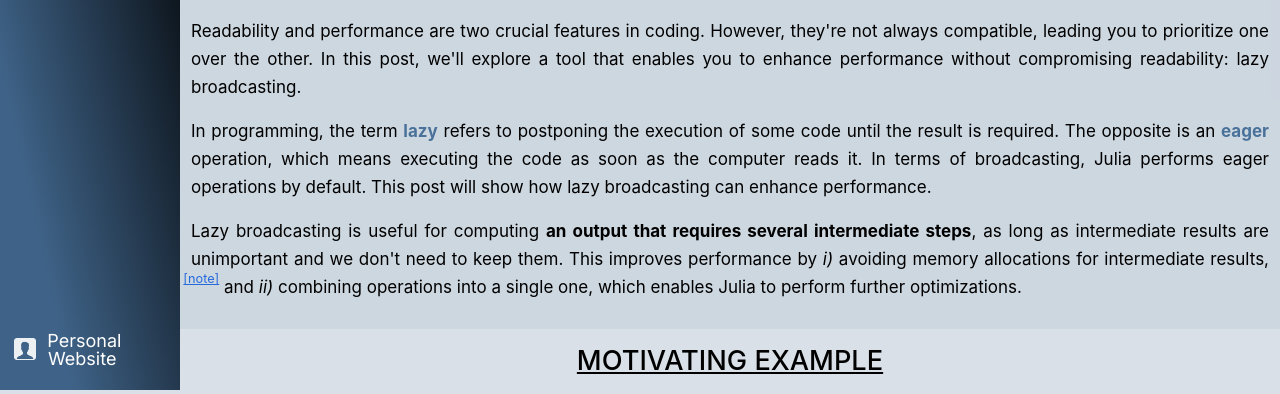
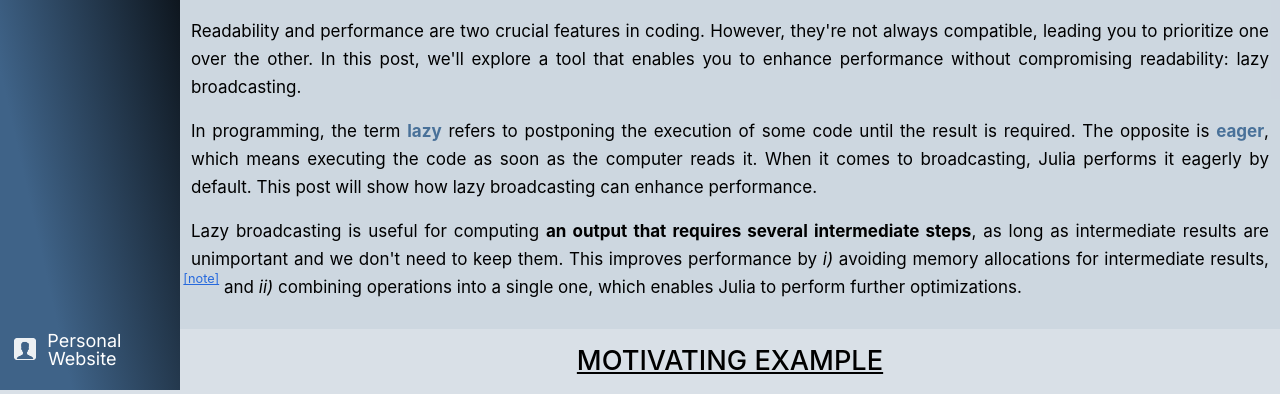
Before and after one commit to alfaromartino/blog, a plain HTML site: page PAGES/03_LazyArrays/index.html in a window 1280 px wide. Shown: the part 410-804 px from the top of the page. Drawn offline with nearby package versions, Linux system fonts and the light colour scheme; a web font is replaced by a local one.

Commit message:
Update index.html

```diff
--- a/PAGES/03_LazyArrays/index.html
+++ b/PAGES/03_LazyArrays/index.html
@@ -1781,7 +1781,7 @@ h1{
       <img src="/blog/assets/icons/exclamation.png" style="width:auto; height:30px;opacity:0.99;padding-bottom:4px; margin-left:-4px;">
       Remark </span>  </div>  <div class=content>     The <strong> script used in this post</strong> can be found <a href="https://github.com/alfaromartino/blog/tree/main//assets/PAGES/03_LazyArrays/codeDownload">here</a> under the name <code>allCode.jl</code>. If you wish to run the code with the same package versions used in this post, download instead <code>allCode_withPkg.jl</code>, along with <code>Project.toml</code> and <code>Manifest.toml</code>.  </div>  </div>
 <p>Readability and performance are two crucial features in coding. However, they&#39;re not always compatible, leading you to prioritize one over the other. In this post, we&#39;ll explore a tool that enables you to enhance performance without compromising readability: lazy broadcasting.</p>
-<p>In programming, the term   <span style="color: rgb(73, 113, 153);"><strong> lazy</strong></span> refers to postponing the execution of some code until the result is required. The opposite is an   <span style="color: rgb(73, 113, 153);"><strong> eager</strong></span> operation, which means executing the code as soon as the computer reads it. In terms of broadcasting, Julia performs eager operations by default. This post will show how lazy broadcasting can enhance performance. </p>
+<p>In programming, the term   <span style="color: rgb(73, 113, 153);"><strong> lazy</strong></span> refers to postponing the execution of some code until the result is required. The opposite is   <span style="color: rgb(73, 113, 153);"><strong> eager</strong></span>, which means executing the code as soon as the computer reads it. When it comes to broadcasting, Julia performs it eagerly by default. This post will show how lazy broadcasting can enhance performance. </p>
 <p>Lazy broadcasting is useful for computing <strong> an output that requires several intermediate steps</strong>, as long as intermediate results are unimportant and we don&#39;t need to keep them. This improves performance by  <em> i)</em> avoiding memory allocations for intermediate results, <span class="footn supr">&#91;note&#93;  <span class="footn_text"> Strictly speaking, we&#39;re referring to  <em> heap allocations</em>. The concept involves several technical aspects that are not necessary for our purposes. See <a href="https://docs.julialang.org/en/v1.9/manual/performance-tips/#Measure-performance-with-&#91;@time&#93;&#40;@ref&#41;-and-pay-attention-to-memory-allocation">here</a> if you want to know why this matter for performance, and <a href="https://discourse.julialang.org/t/a-nice-explanation-of-memory-stack-vs-heap/53915">here</a> for an intuitive explanation of  <em> heap</em> and  <em> stack</em> allocations.  </span></span>  and  <em> ii)</em> combining operations into a single one, which enables Julia to perform further optimizations.</p>
 <p>      </div>
     </div>
```
